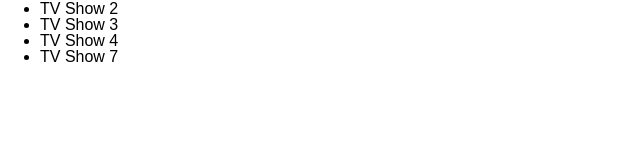
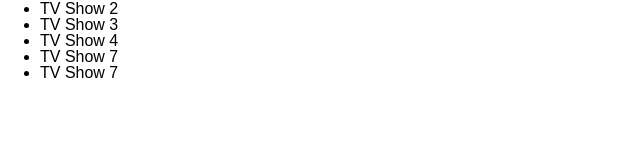
Before and after one commit to AntGrimm/tv-group-project, a React (Create React App) app: page / in a window 1280 px wide. Shown: the part 138-293 px from the top of the page, without its empty margins (0-640 px from the left). Built offline with nearby package versions, Linux system fonts and the light colour scheme.

Commit message:
made cgange

```diff
--- a/src/pages/Homepage.jsx
+++ b/src/pages/Homepage.jsx
@@ -20,6 +20,7 @@ const Homepage = () => {
         <li>TV Show 3</li>
         <li>TV Show 4</li>
         <li>TV Show 7</li>
+        <li>TV Show 7</li>
       </ul>
     </>
   )
```
